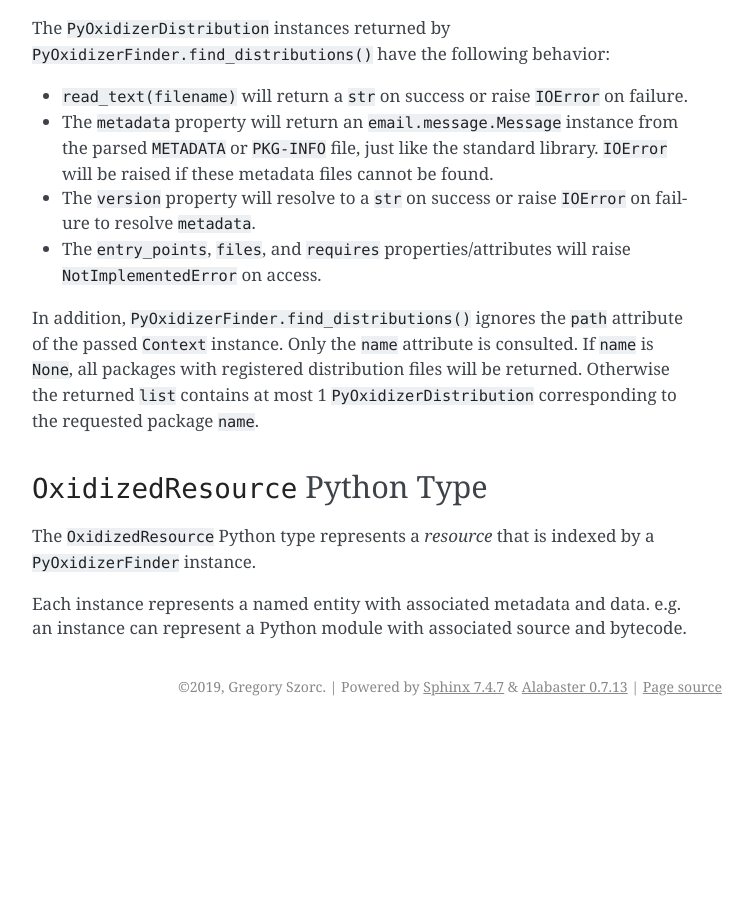
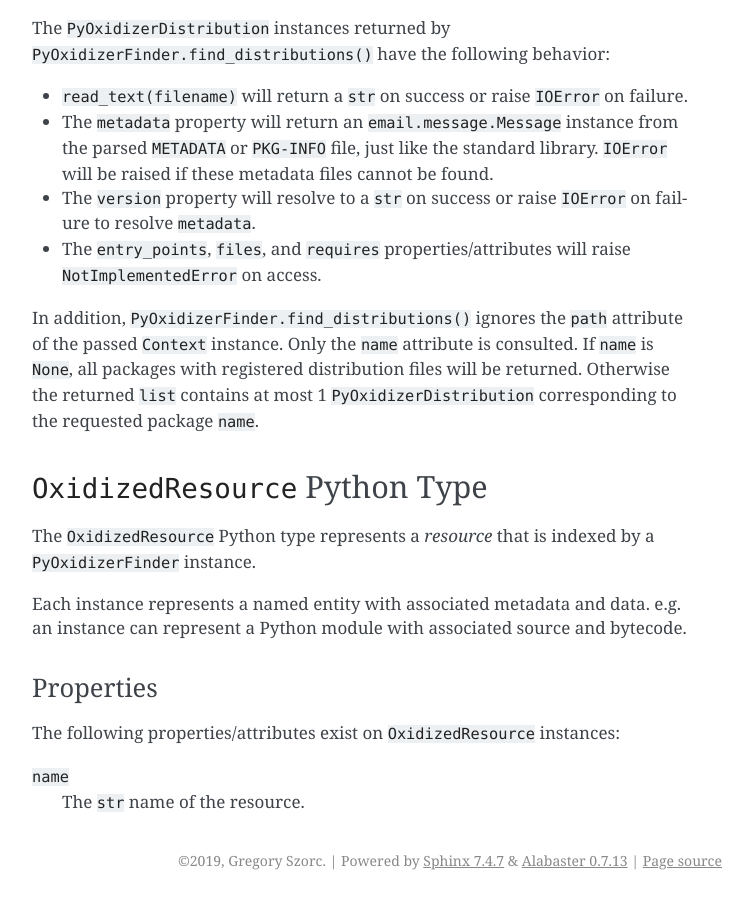
Before and after one commit to indygreg/PyOxidizer, a Sphinx documentation site: the page built from docs/packaging_importer.rst, in a window 1280 px wide and 900 px high, scrolled down 5294 px. Shown: the whole window, without its empty margins (388-1141 px from the left). Built offline with Sphinx 7.4.7, drawn with Linux system fonts in a browser that asks for light colours; the version number could not be read and is left out; before the commit the page ends 6020 px from its top, so only the background shows below that.

Commit message:
pyembed: expose name property from OxidizedResource

```diff
--- a/docs/packaging_importer.rst
+++ b/docs/packaging_importer.rst
@@ -281,3 +281,11 @@ by a ``PyOxidizerFinder`` instance.
 Each instance represents a named entity with associated metadata and data.
 e.g. an instance can represent a Python module with associated source and
 bytecode.
+
+Properties
+----------
+
+The following properties/attributes exist on ``OxidizedResource`` instances:
+
+``name``
+   The ``str`` name of the resource.
```
Also changed, not shown: 2 other files.
